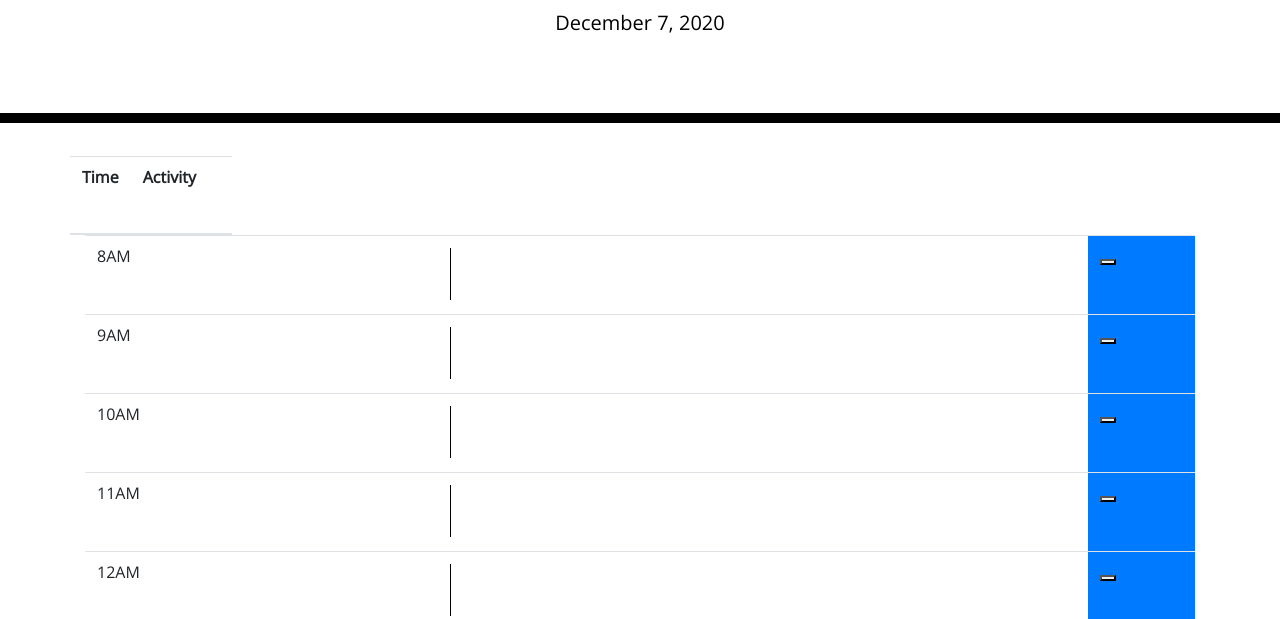
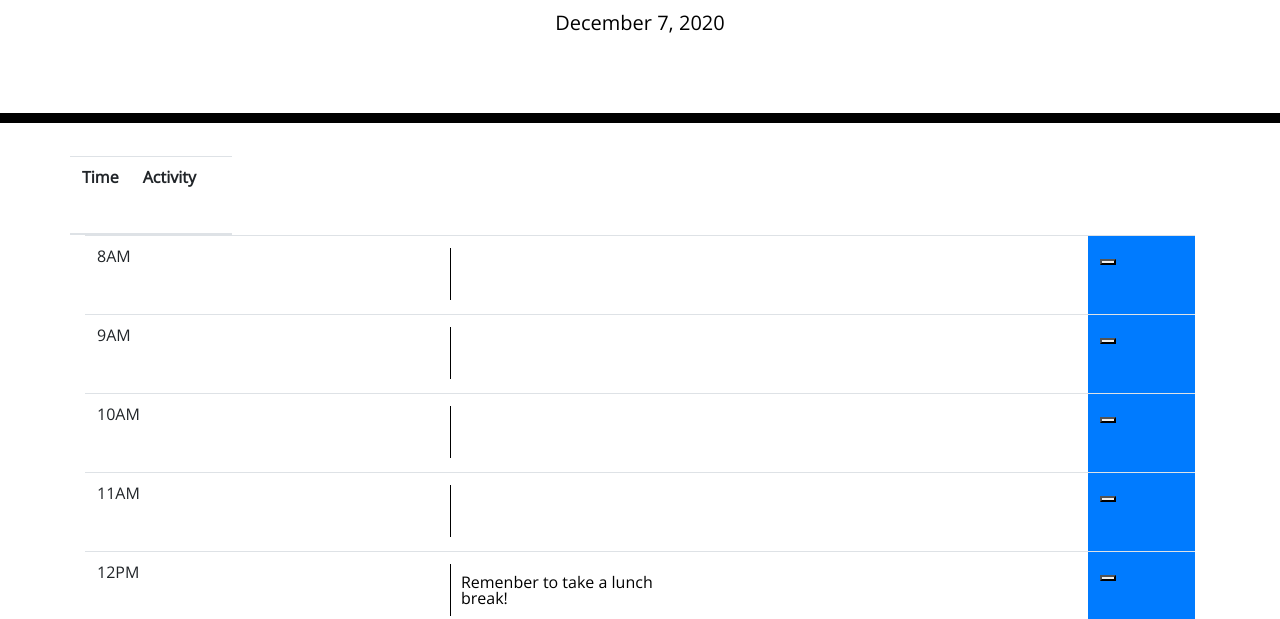
Before and after one commit to sfunk11/day-planner, a plain HTML site: page index.html in a window 1280 px wide. Shown: the part 181-800 px from the top of the page. Drawn offline with nearby package versions, Linux system fonts and the light colour scheme.

Commit message:
final iteration of populating plans text

```diff
--- a/index.html
+++ b/index.html
@@ -58,7 +58,7 @@
   } else {
     // this should only occur on first time the app is loaded in the browser
     // helpfully remind user that lunch is important
-     var planTextArr = ["1","2","3","4","Remenber to take a lunch break!","6","7","8","9","10"];
+     var planTextArr = ["","","","","Remenber to take a lunch break!","","","","",""];
   }
 
         dayjs.extend(window.dayjs_plugin_localizedFormat);
@@ -77,6 +77,9 @@
           if (hour > 12){
             formattedHour = hour - 12;
             ampm = "PM";
+          }else if(hour === 12){
+            formattedHour = hour;
+            ampm = "PM";
           }else{
             formattedHour = hour;
             ampm = "AM";
@@ -87,7 +90,6 @@
           var planTemplate = "<td><textarea class = 'dailyPlanner'id = 'input-%idx'></textarea> </td>";
             planTemplate = planTemplate.replace('%idx', index);
             plans = $(planTemplate);
-            console.log(plans);
           var save = $("<td>").html("<button></button>");
             save.attr("id", "save-${index}");
             save.addClass("save button btn-primary");
@@ -96,9 +98,7 @@
         }
 // populate any saved plans.
         for(var index = 0; index < planTextArr.length; index++){
-          var elementID = `input-${index}`;
-
-        console.log(elementID);
+          var elementID = `#input-${index}`;
           $(elementID).val(planTextArr[index]);
           console.log(planTextArr[index]);
         }
```
